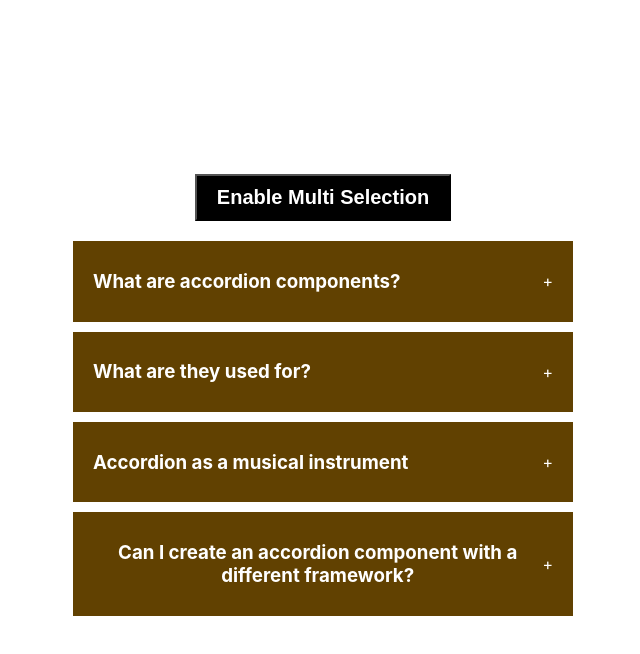
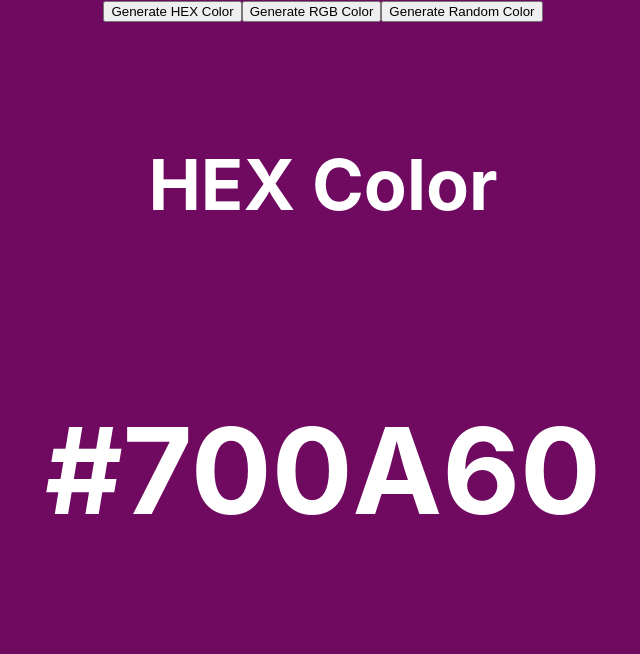
Before and after one commit to adiborse111/reactpractice, a React (Create React App) app: page / in a window 1280 px wide. Shown: the top 654 px of the page, without its empty margins (317-957 px from the left). Built offline with nearby package versions, Linux system fonts and the light colour scheme.

Commit message:
randomcolor done

```diff
--- a/src/App.js
+++ b/src/App.js
@@ -1,10 +1,12 @@
 import './App.css';
+// eslint-disable-next-line
 import Accordian from './components/accordian';
+import RandomColor from './components/random-color';
 
 function App() {
   return (
     <div className="App">
-      <Accordian />
+      <RandomColor />
     </div>
   );
 }
--- /dev/null
+++ b/src/components/random-color/index.jsx
@@ -0,0 +1,71 @@
+import { useEffect, useState } from "react";
+
+export default function RandomColor() {
+  const [typeOfColor, setTypeOfColor] = useState("hex");
+  const [color, setColor] = useState("#000000");
+
+  function randomColorUtility(length) {
+    return Math.floor(Math.random() * length);
+  }
+
+  function handleCreateRandomHexColor() {
+    const hex = [0, 1, 2, 3, 4, 5, 6, 7, 8, 9, "A", "B", "C", "D", "E", "F"];
+    let hexColor = "#";
+
+    for (let i = 0; i < 6; i++) {
+      hexColor += hex[randomColorUtility(hex.length)];
+    }
+
+    setColor(hexColor);
+  }
+
+  function handleCreateRandomRgbColor() {
+    const r = randomColorUtility(256);
+    const g = randomColorUtility(256);
+    const b = randomColorUtility(256);
+
+    setColor(`rgb(${r},${g}, ${b})`);
+  }
+
+  useEffect(() => {
+    if (typeOfColor === "rgb") handleCreateRandomRgbColor();
+    else handleCreateRandomHexColor();
+  }, [typeOfColor]);
+
+  return (
+    <div
+      style={{
+        width: "100vw",
+        height: "100vh",
+        background: color,
+      }}
+    >
+      <button onClick={() => setTypeOfColor("hex")}>Generate HEX Color</button>
+      <button onClick={() => setTypeOfColor("rgb")}>Generate RGB Color</button>
+      <button
+        onClick={
+          typeOfColor === "hex"
+            ? handleCreateRandomHexColor
+            : handleCreateRandomRgbColor
+        }
+      >
+        Generate Random Color
+      </button>
+      <div
+        style={{
+          display: "flex",
+          justifyContent: "center",
+          alignItems: "center",
+          color: "white",
+          fontSize: "60px",
+          marginTop: "50px",
+          flexDirection : 'column',
+          gap : '20px',
+        }}
+      >
+        <h3>{typeOfColor === "rgb" ? "RGB Color" : "HEX Color"}</h3>
+        <h1>{color}</h1>
+      </div>
+    </div>
+  );
+}
```
